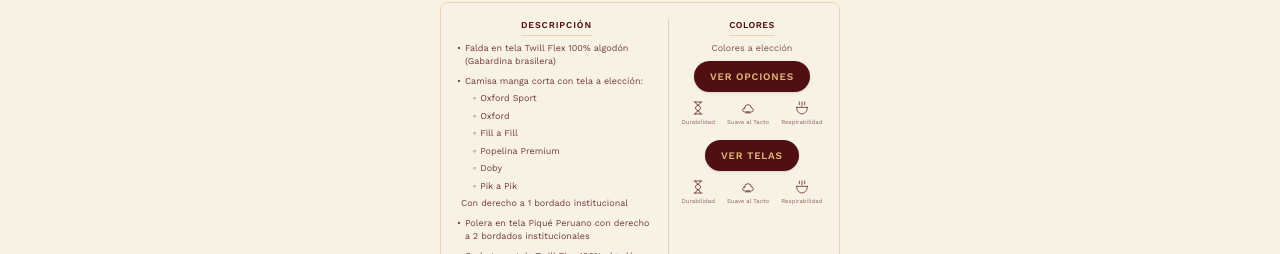
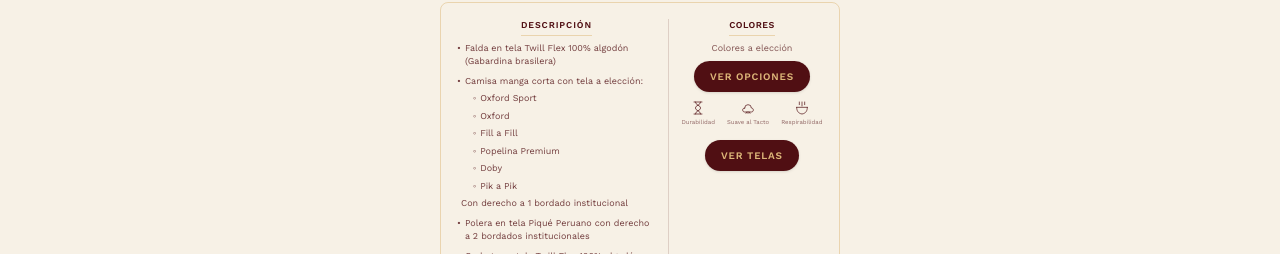
Before and after one commit to BladimirBLopez/Alexander-s-moda, a Next.js app: page /catalogo/sport in a window 1280 px wide. Shown: the part 446-700 px from the top of the page. Built offline with nearby package versions, Linux system fonts and the light colour scheme.

Commit message:
Evita repetir las caracteristicas comunes en el segundo boton Ver telas

```diff
--- a/app/catalogo/[slug]/page.tsx
+++ b/app/catalogo/[slug]/page.tsx
@@ -148,7 +148,7 @@ function SeccionGenero({
       </p>
       <div className="text-center flex flex-col items-center gap-2">
         <VerColores />
-        <VerColores label="Ver telas" />
+        <VerColores label="Ver telas" mostrarCaracteristicas={false} />
       </div>
     </div>
   );
--- a/components/VerColores.tsx
+++ b/components/VerColores.tsx
@@ -30,7 +30,7 @@ const CARACTERISTICAS_COMUNES = [
   },
 ];
 
-export default function VerColores({ label = "Ver opciones" }: { label?: string }) {
+export default function VerColores({ label = "Ver opciones", mostrarCaracteristicas = true }: { label?: string; mostrarCaracteristicas?: boolean }) {
   const [abierto, setAbierto] = useState(false);
   const [telaActiva, setTelaActiva] = useState<Tela | null>(null);
 
@@ -59,6 +59,7 @@ export default function VerColores({ label = "Ver opciones" }: { label?: string
       >
         {label}
       </button>
+      {mostrarCaracteristicas && (
       <div className="flex items-center gap-3 mt-2">
         {CARACTERISTICAS_COMUNES.map((c) => (
           <div key={c.label} className="flex flex-col items-center gap-0.5">
@@ -69,6 +70,7 @@ export default function VerColores({ label = "Ver opciones" }: { label?: string
           </div>
         ))}
       </div>
+      )}
 
       {abierto && (
         <div
```
